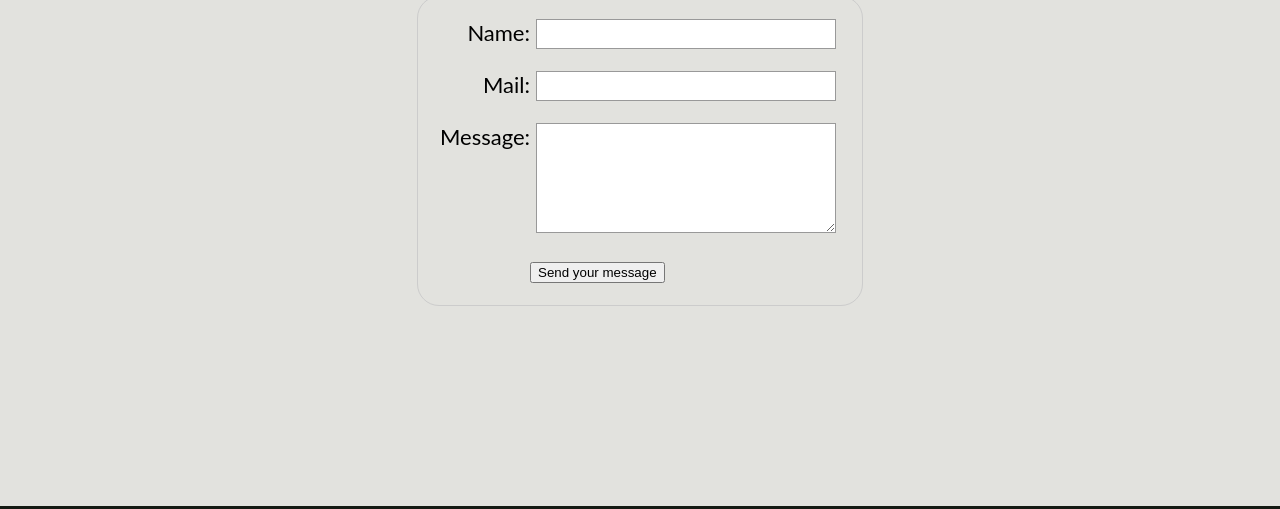
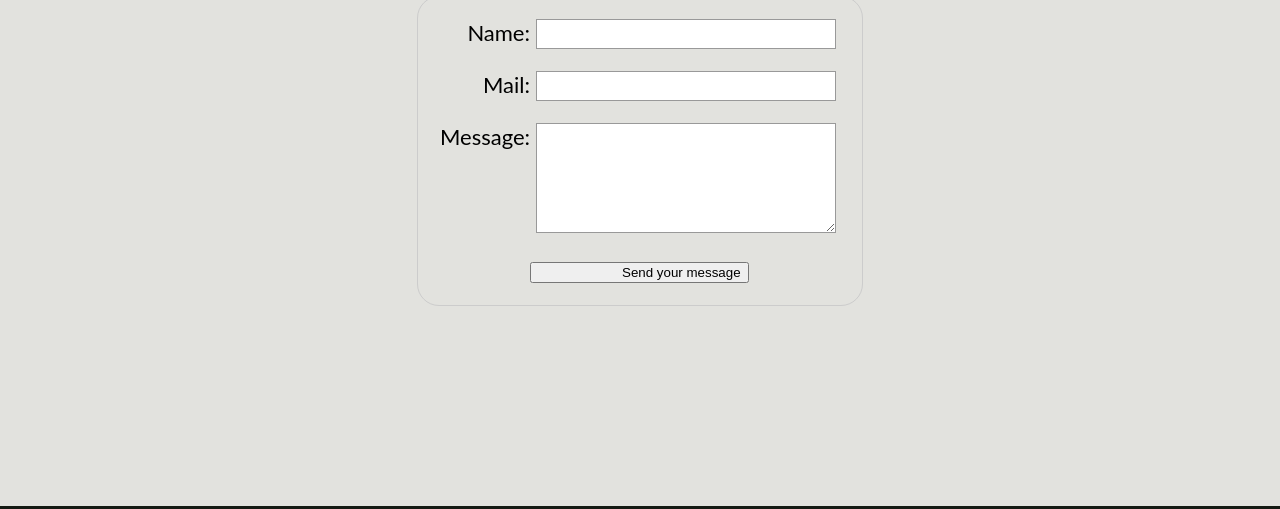
Before and after one commit to nichole-abrio/wdd130, a plain HTML site: page wwr/contactus.html in a window 1280 px wide. Shown: the part 101-610 px from the top of the page. Drawn offline with Linux system fonts and the light colour scheme; a web font is replaced by a local one.

Commit message:
fixed button style

```diff
--- a/wwr/contactus.html
+++ b/wwr/contactus.html
@@ -70,7 +70,7 @@
         button {
         /* This extra margin represent roughly the same space as the space
             between the labels and their text fields */
-        margin-left: }
+        padding-left: 90px; /* same size as the label elements */ }
 
         #feedback {
             background-color: antiquewhite;
```
